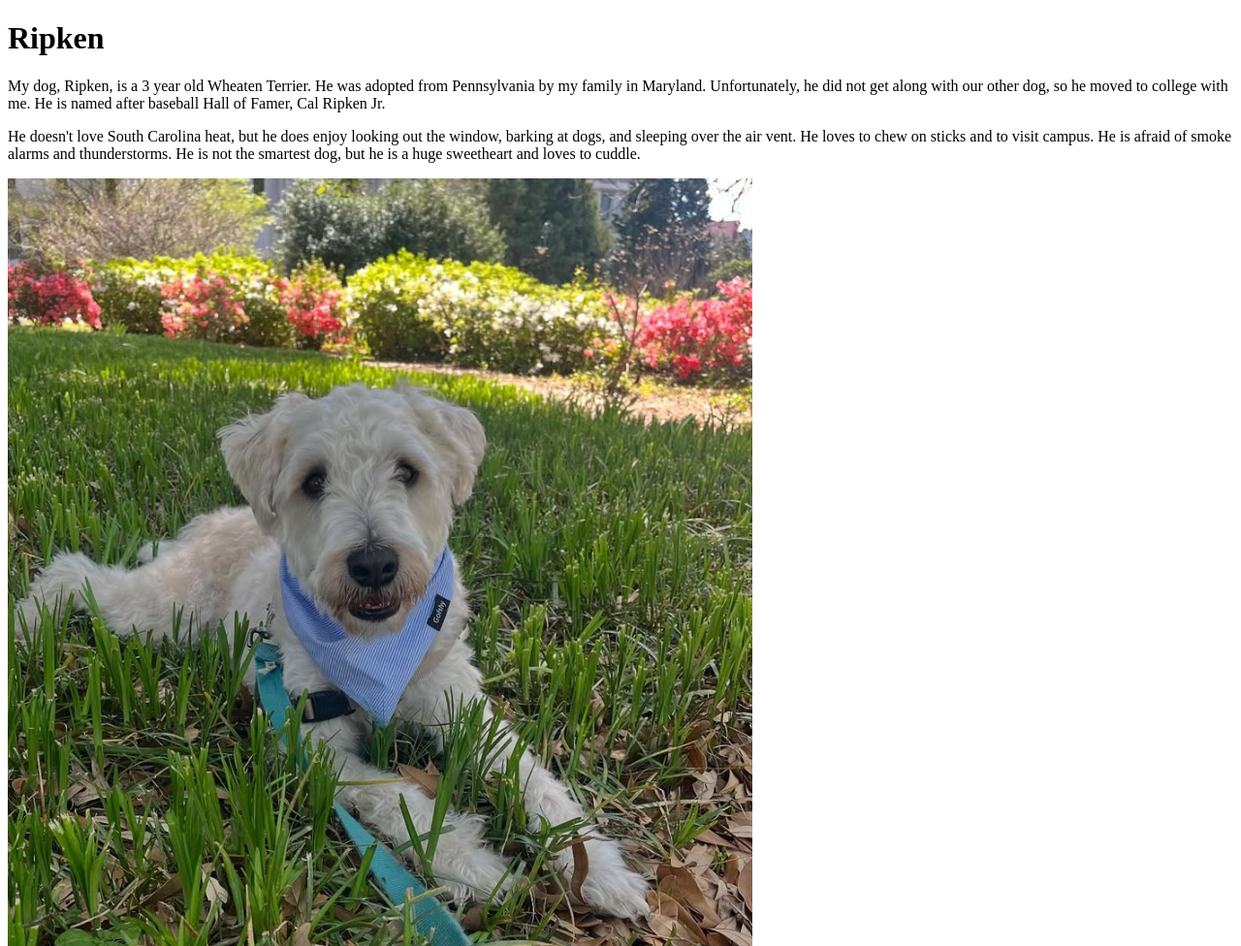
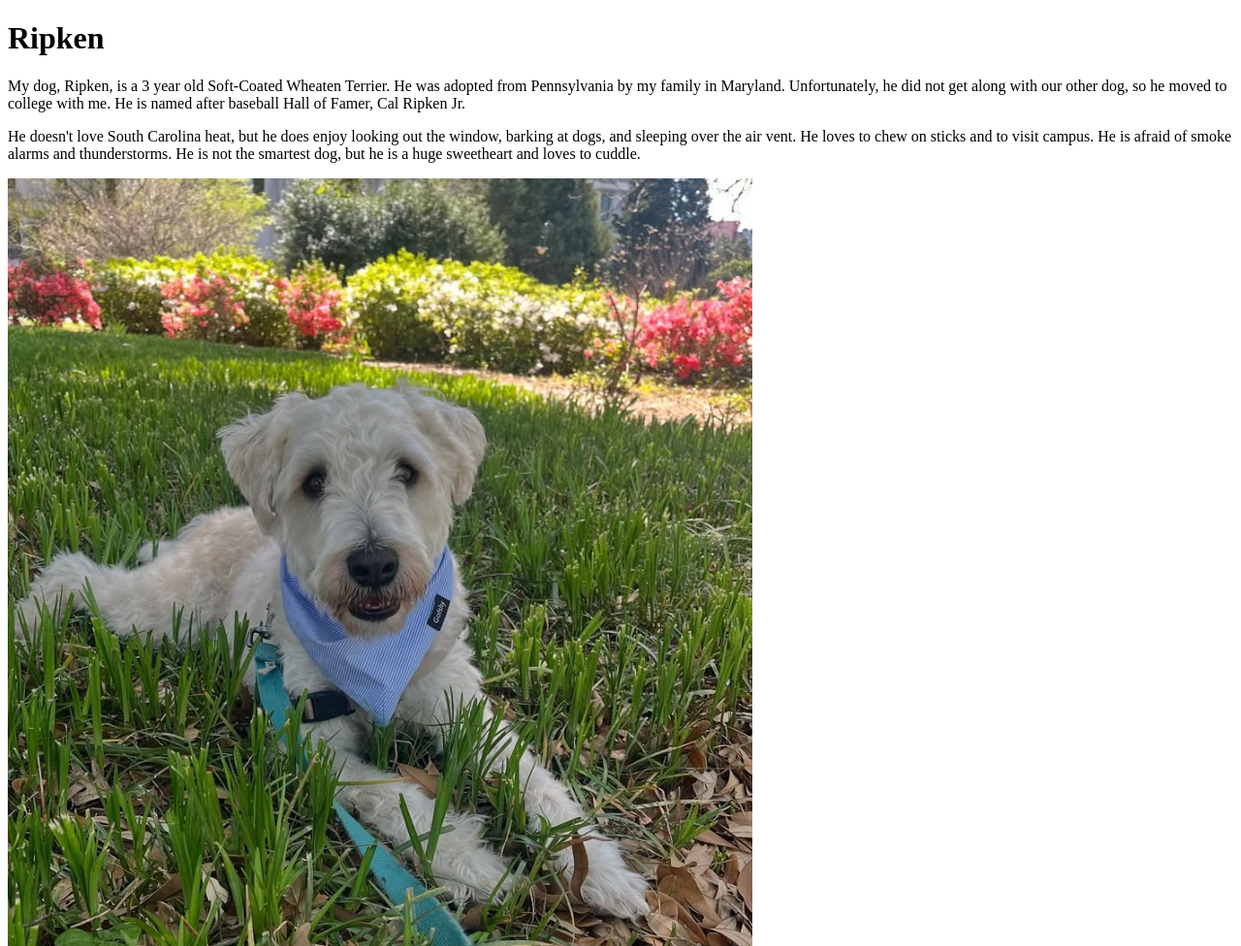
Before and after one commit to NicoleRottmann/NicoleRottmann.github.io, a plain HTML site: page CSCE242/assignments/01html/index.html in a window 1280 px wide. Shown: the top 976 px of the page at 97% size. Drawn offline with Linux system fonts and the light colour scheme.

```diff
--- a/CSCE242/assignments/01html/index.html
+++ b/CSCE242/assignments/01html/index.html
@@ -11,7 +11,7 @@
 
         <h1>Ripken</h1>
 
-        <p>My dog, Ripken, is a 3 year old Wheaten Terrier. He was adopted from Pennsylvania by my family in Maryland. Unfortunately, he did not get along with our other dog, so he moved to college with me. He is named after baseball Hall of Famer, Cal Ripken Jr.</p>
+        <p>My dog, Ripken, is a 3 year old Soft-Coated Wheaten Terrier. He was adopted from Pennsylvania by my family in Maryland. Unfortunately, he did not get along with our other dog, so he moved to college with me. He is named after baseball Hall of Famer, Cal Ripken Jr.</p>
         <p>He doesn't love South Carolina heat, but he does enjoy looking out the window, barking at dogs, and sleeping over the air vent. He loves to chew on sticks and to visit campus. He is afraid of smoke alarms and thunderstorms. He is not the smartest dog, but he is a huge sweetheart and loves to cuddle.</p>
 
         <img src="images/ripken1.png" alt="Ripken in the grass"/>
```
